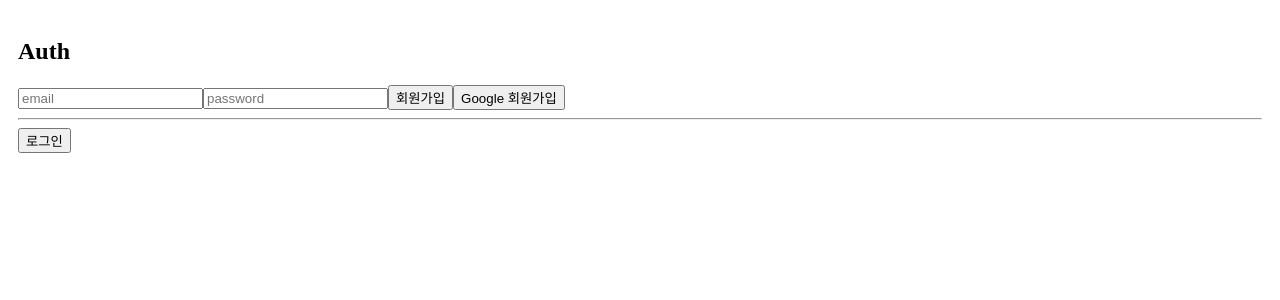
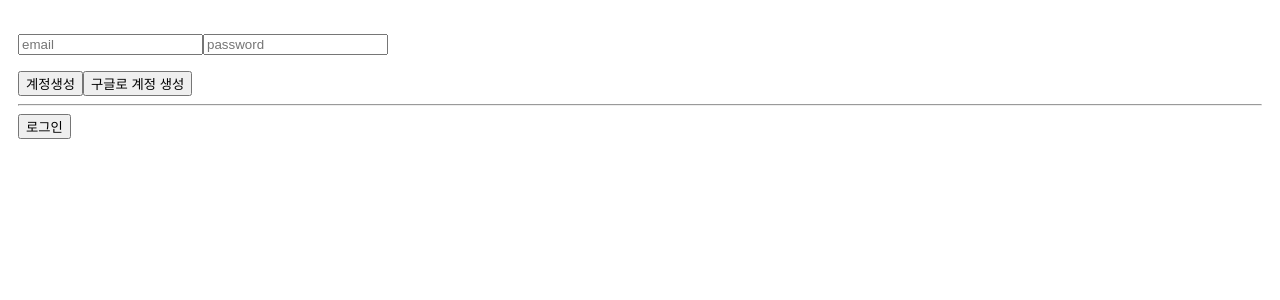
Before and after one commit to hazel305/react_fb_board, a React (Create React App) app: page / in a window 1280 px wide. Shown: the top 300 px of the page. Built offline with nearby package versions, Linux system fonts and the light colour scheme; no server answers.

Commit message:
[FEAT]구글 로그인 기능

```diff
--- a/src/routes/Auth.js
+++ b/src/routes/Auth.js
@@ -1,46 +1,22 @@
-import React, { useState } from "react";
-import { authService } from "../firebase";
-import {
-  getAuth,
-  createUserWithEmailAndPassword,
-  signInWithEmailAndPassword,
-} from "firebase/auth";
+import React, {useState} from 'react';
+import { getAuth, createUserWithEmailAndPassword, signInWithEmailAndPassword, GoogleAuthProvider,signInWithPopup  } from "firebase/auth";
 
-export default function Auth() {
-  const [email, setEmail] = useState("");
-  const [password, setPassword] = useState("");
+const Auth = ()=>{
+  const [email, setEmail] = useState('');
+  const [password, setPassword] = useState('');
   const [newAccount, setNewAccount] = useState(true);
-  const [error, setError] = useState("");
-
+  const [error,setError] = useState('');
   const auth = getAuth();
 
-  const handleSubmit = (e) => {
+  const onSubmit = (e)=>{
     e.preventDefault();
-
-    if (newAccount) {
-      //Create Accoutn 회원가입
+    if(newAccount){
+      //Create Account 회원가입
       createUserWithEmailAndPassword(auth, email, password)
         .then((userCredential) => {
           // Signed in
           const user = userCredential.user;
           console.log(user);
-          // ...
-        })
-        .catch((error) => {
-          const errorCode = error.code;
-          const errorMessage = error.message;
-          console.log(errorCode, errorMessage);
-          setError(errorMessage);
-          // ..
-        });
-    } else {
-      //로그인
-      signInWithEmailAndPassword(auth, email, password)
-        .then((userCredential) => {
-          // Signed in
-          const user = userCredential.user;
-          console.log(user);
-          // ...
         })
         .catch((error) => {
           const errorCode = error.code;
@@ -48,51 +24,69 @@ export default function Auth() {
           console.log(errorCode, errorMessage);
           setError(errorMessage);
         });
+
+    }else{
+      //로그인
+      signInWithEmailAndPassword(auth, email, password)
+      .then((userCredential) => {
+        // Signed in
+        const user = userCredential.user;
+        console.log(user);
+      })
+      .catch((error) => {
+        const errorCode = error.code;
+        const errorMessage = error.message;
+        console.log(errorCode, errorMessage);
+      });
+
     }
-    setEmail(email);
-    setPassword(password);
-  };
-  const handleChange = (e) => {
-    const {
-      target: { name, value },
-    } = e;
-    if (name === "email") {
+  }
+
+  const onChange = (e) =>{
+    // let name = e.target.value;
+    const {target:{name, value}} = e;
+    if(name ==="email"){
       setEmail(value);
-    } else {
+    }else{
       setPassword(value);
     }
-  };
+  }
+  const toggleAccount = () => setNewAccount((prev)=>!prev);
+  const onSocialClick = () =>{
+    const provider = new GoogleAuthProvider();
+    signInWithPopup(auth, provider)
+      .then((result) => {
+        const credential = GoogleAuthProvider.credentialFromResult(result);
+        const token = credential.accessToken;
+        const user = result.user;
+        console.log(token,user);
+      }).catch((error) => {
+        // Handle Errors here.
+        const errorCode = error.code;
+        const errorMessage = error.message;
+        const email = error.customData.email;
+        const credential = GoogleAuthProvider.credentialFromError(error);
+        console.log(errorCode,errorMessage,email,credential);
+      });
+
+  }
+  return(
+    <div>
+      <form onSubmit={onSubmit}>
+        <p>
+        <input name="email" type="email" placeholder='email' value={email} onChange={onChange}/>
+        <input name="password" type="password" placeholder='password' value={password} onChange={onChange}/>
+        </p>
+        <button type="submit">{newAccount ? "계정생성" : "로그인"} </button>
+        <button type="button" onClick={onSocialClick}>{newAccount ? "구글로 계정 생성" : "구글로 로그인"}</button>
+      </form>
+      <hr/>
+      <button type="button" onClick={toggleAccount}>{newAccount ? "로그인" : "계정생성"}</button>
+      {error}
 
 
-  const toggleAccount = ()=>{
-     setNewAccount((prev)=>!prev);
-  }
-  return (
-    <div>
-      <h2>Auth</h2>
-      <form onSubmit={handleSubmit}>
-        <input
-          type="email"
-          name="email"
-          placeholder="email"
-          value={email}
-          onChange={handleChange}
-        ></input>
-        <input
-          type="password"
-          name="password"
-          placeholder="password"
-          value={password}
-          onChange={handleChange}
-        ></input>
-        <button type='submit'>{newAccount ? "회원가입" : "로그인"}</button>
-        <button type="button">{newAccount ? "Google 회원가입" : "Google 로그인"}</button>
-      </form>
+    </div>
+  )
+}
 
-      <hr/>
-      <button type='button' onClick={toggleAccount}>{newAccount?"로그인":"회원가입"}</button>
-      {error}
-
-    </div>
-  );
-}
+export default Auth;
```
Also changed, not shown: src/components/Nav.js (added, +7 -0 lines), src/routes/Auth copy.js (added, +120 -0 lines).
